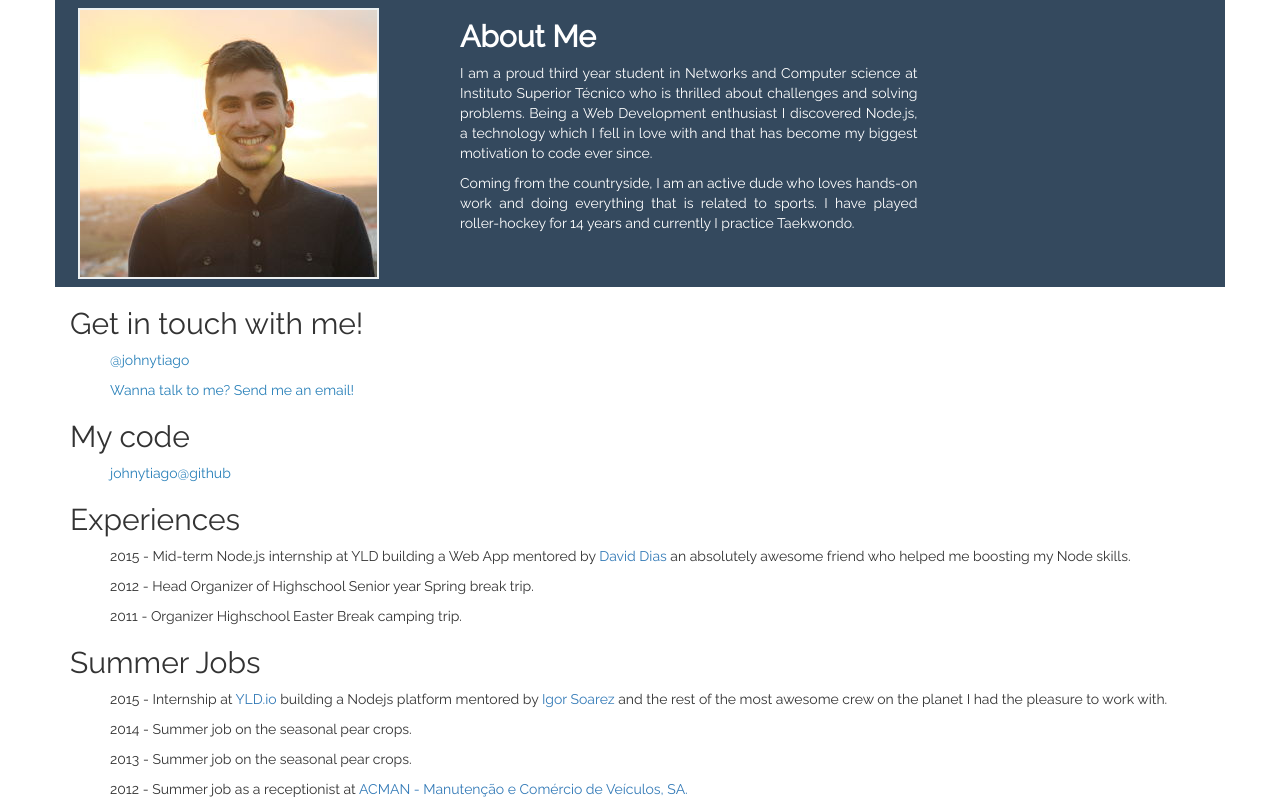
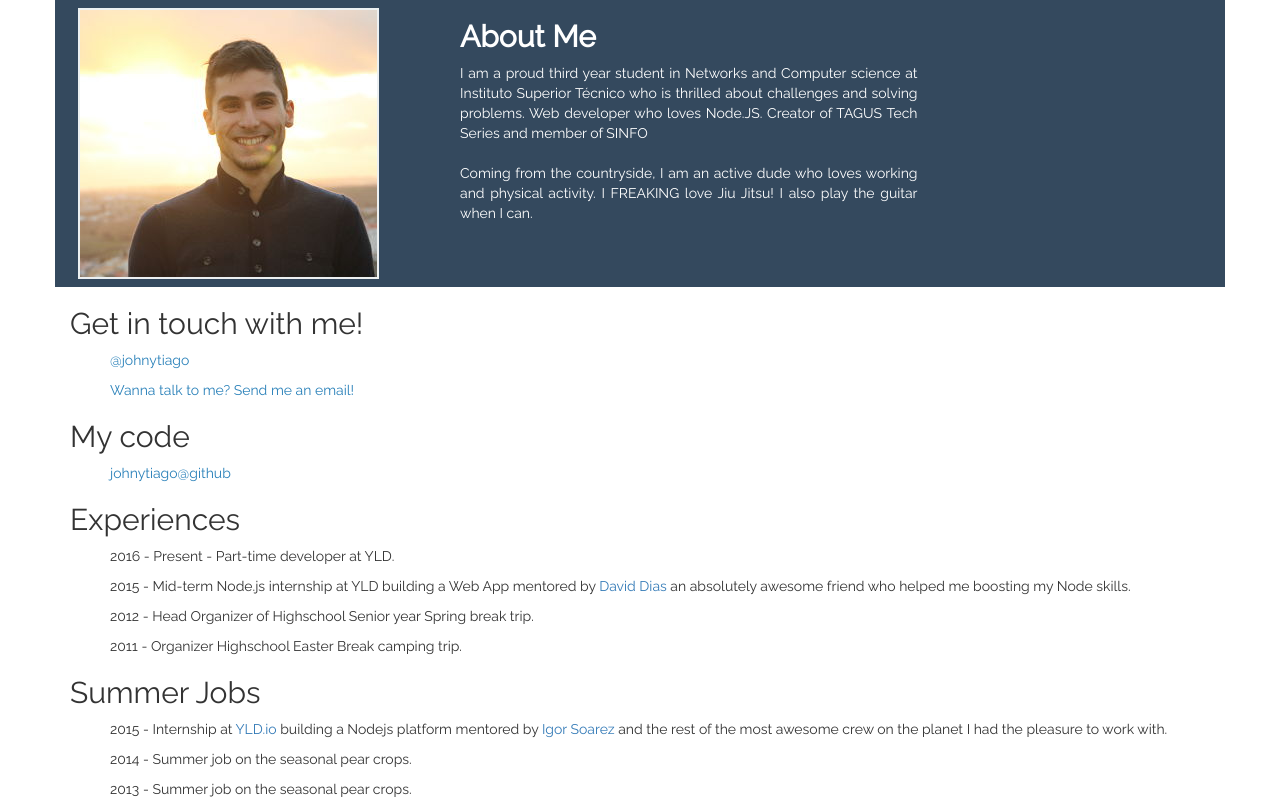
Before and after one commit to johnytiago/joaotiago.github.io, a plain HTML site: page index.html in a window 1280 px wide. Shown: the top 802 px of the page. Drawn offline with nearby package versions, Linux system fonts and the light colour scheme.

Commit message:
Updates :star:

```diff
--- a/index.html
+++ b/index.html
@@ -12,8 +12,10 @@
 				<div class="col-lg-4"><img src="./public/images/joaoTiago.jpg"></div>
 				<div class="col-md-5">
 					<h2>About Me</h2>
-					<p>I am a proud third year student in Networks and Computer science at Instituto Superior Técnico who is thrilled about challenges and solving problems. Being a Web Development enthusiast I discovered Node.js, a technology which I fell in love with and that has become my biggest motivation to code ever since.</p>
-					<p>Coming from the countryside, I am an active dude who loves hands-on work and doing everything that is related to sports. I have played roller-hockey for 14 years and currently I practice Taekwondo.</p>
+          <p>I am a proud third year student in Networks and Computer science at Instituto Superior Técnico who is thrilled about challenges and solving problems. Web developer who loves Node.JS. Creator of TAGUS Tech Series and member of SINFO
+          <br>
+          <br>
+          Coming from the countryside, I am an active dude who loves working and physical activity. I FREAKING love Jiu Jitsu! I also play the guitar when I can.</p>
 				</div>
 			</div>
 		</div>
@@ -31,6 +33,7 @@
 			</ul>
 
 			<h2>Experiences</h2>
+			<p><ul>2016 - Present - Part-time developer at YLD.</ul></p>
 			<p><ul>2015 - Mid-term Node.js internship at YLD building a Web App mentored by <a href="http://daviddias.me">David Dias</a> an absolutely awesome friend who helped me boosting my Node skills.</ul></p>
 			<p><ul>2012 - Head Organizer of Highschool Senior year Spring break trip.</ul></p>
 			<p><ul>2011 - Organizer Highschool Easter Break camping trip.</ul></p>
```
